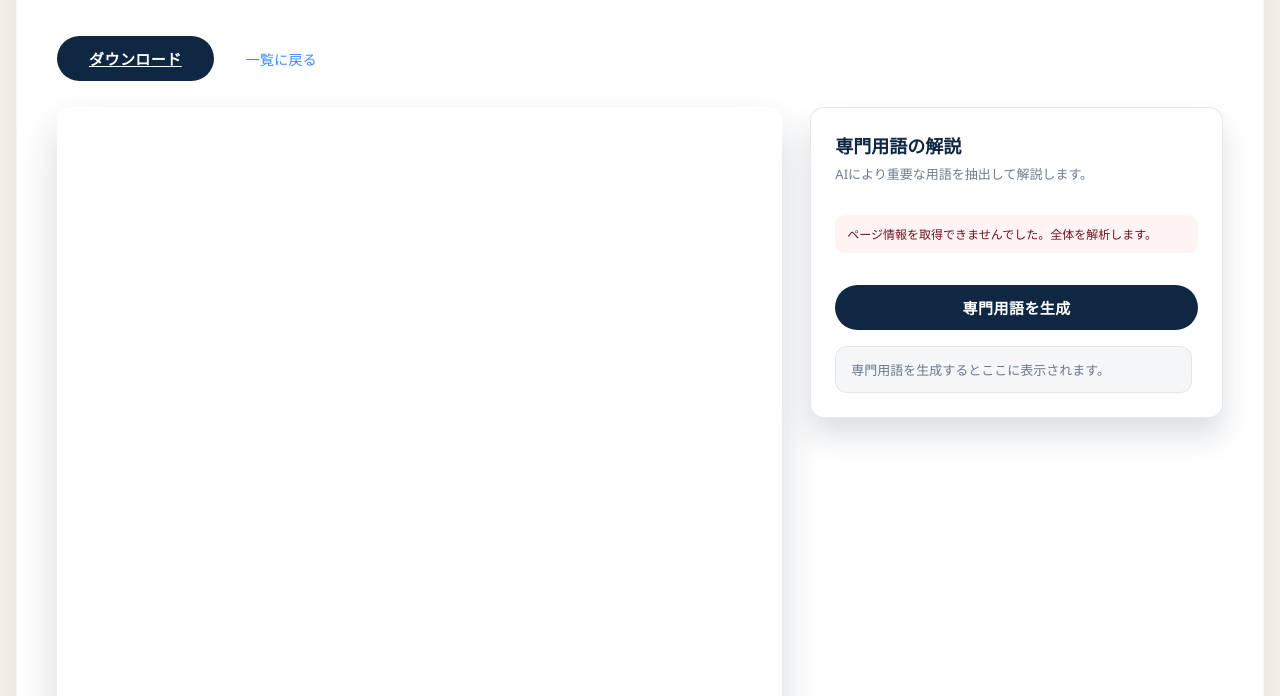
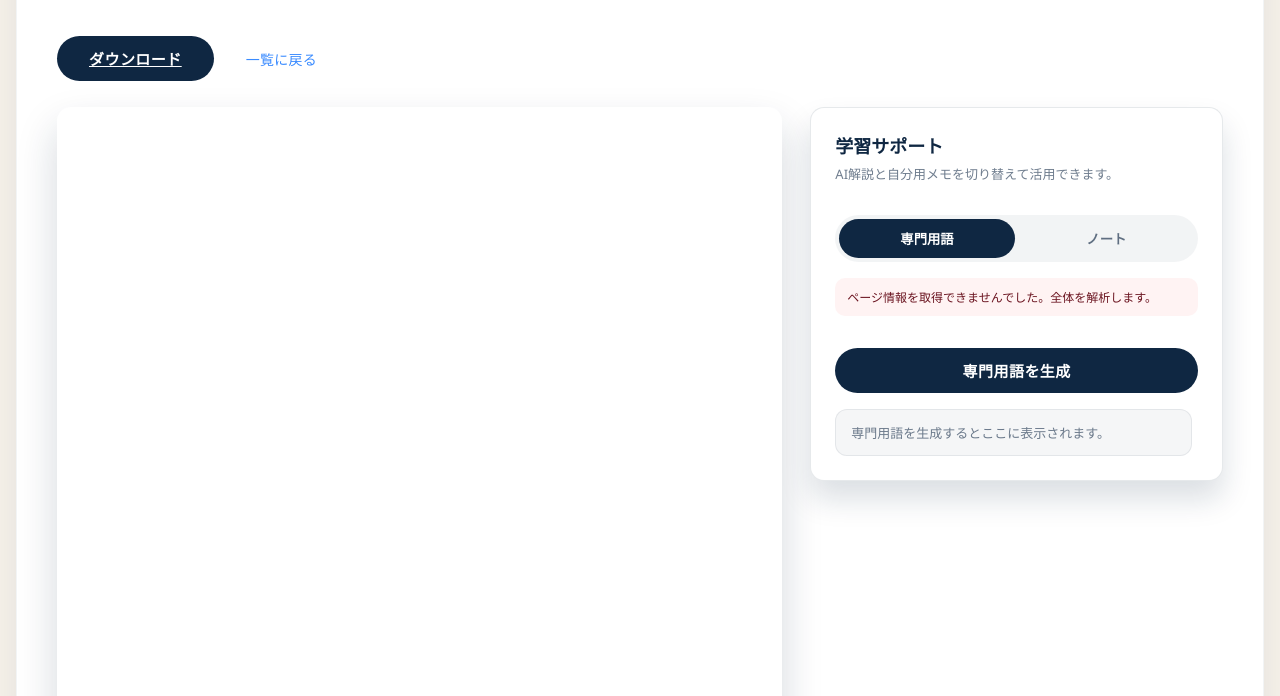
Before and after one commit to Mine-yours/NoteMate, a Flask app: template app/templates/view_pdf.html in a window 1280 px wide. Shown: the part 191-887 px from the top of the page. Run offline with Flask 3, Linux system fonts and the light colour scheme; the template is opened without the code that fills it, so the values that code supplies are empty.

Commit message:
ノート機能実装

```diff
--- a/app/static/style.css
+++ b/app/static/style.css
@@ -338,6 +338,47 @@ input[type="file"] {
     margin-bottom: 16px;
 }
 
+.glossary-tabs {
+    display: grid;
+    grid-template-columns: repeat(2, 1fr);
+    background: rgba(15, 39, 66, 0.05);
+    border-radius: 999px;
+    padding: 4px;
+    gap: 4px;
+}
+
+.tab-button {
+    border: none;
+    background: transparent;
+    color: rgba(15, 39, 66, 0.65);
+    font-weight: 600;
+    padding: 10px 0;
+    border-radius: 999px;
+    cursor: pointer;
+    transition: background-color 0.2s ease, color 0.2s ease;
+}
+
+.tab-button.active {
+    background: #0f2742;
+    color: #ffffff;
+}
+
+.tab-content {
+    display: none;
+    flex-direction: column;
+    gap: 16px;
+    flex: 1 1 auto;
+    overflow: hidden;
+}
+
+.tab-content.active {
+    display: flex;
+}
+
+.glossary-content {
+    overflow: hidden;
+}
+
 .glossary-status {
     min-height: 24px;
     font-size: 14px;
--- a/app/templates/view_pdf.html
+++ b/app/templates/view_pdf.html
@@ -31,9 +31,16 @@
 
             <aside class="glossary-panel" data-endpoint="{{ url_for('glossary', lecture_id=pdf.lecture_id) }}" data-lecture-id="{{ pdf.lecture_id }}">
                 <div class="glossary-header">
-                    <h2>専門用語の解説</h2>
-                    <p class="glossary-hint">AIにより重要な用語を抽出して解説します。</p>
+                    <h2>学習サポート</h2>
+                    <p class="glossary-hint">AI解説と自分用メモを切り替えて活用できます。</p>
                 </div>
+
+                <div class="glossary-tabs">
+                    <button type="button" class="tab-button active" data-target="glossary">専門用語</button>
+                    <button type="button" class="tab-button" data-target="notes">ノート</button>
+                </div>
+
+                <div class="tab-content glossary-content active" data-content="glossary">
                     {% if page_count > 0 %}
                         <label class="glossary-page-picker">
                             <span>対象ページ</span>
@@ -51,6 +58,13 @@
                     <div class="glossary-status hidden">解析中...</div>
                     <ul class="glossary-list"></ul>
                     <p class="glossary-error hidden"></p>
+                </div>
+
+                <div class="tab-content notes-content" data-content="notes">
+                    <label class="notes-label" for="notes-editor">講義ノート</label>
+                    <textarea id="notes-editor" class="notes-editor" placeholder="気づきや疑問点をメモしておきましょう。"></textarea>
+                    <p class="notes-status" aria-live="polite"></p>
+                </div>
             </aside>
         </div>
     </div>
@@ -69,6 +83,11 @@
             const lectureId = panel.dataset.lectureId;
             const cacheKeyPrefix = `NoteMate:glossary:${lectureId}:`;
             const cache = {};
+            const tabs = panel.querySelectorAll('.tab-button');
+            const tabContents = panel.querySelectorAll('.tab-content');
+            const notesEditor = panel.querySelector('.notes-editor');
+            const notesStatus = panel.querySelector('.notes-status');
+            const notesStorageKey = `NoteMate:notes:${lectureId}`;
 
             const toggle = (element, show) => {
                 element.classList.toggle('hidden', !show);
@@ -199,6 +218,50 @@
             if (!tryRenderCache(initialKey)) {
                 showPlaceholder('専門用語を生成するとここに表示されます。');
             }
+
+            const activateTab = (target) => {
+                tabs.forEach((tab) => {
+                    tab.classList.toggle('active', tab.dataset.target === target);
+                });
+                tabContents.forEach((content) => {
+                    content.classList.toggle('active', content.dataset.content === target);
+                });
+            };
+
+            tabs.forEach((tab) => {
+                tab.addEventListener('click', () => {
+                    activateTab(tab.dataset.target);
+                });
+            });
+
+            if (notesEditor) {
+                try {
+                    const saved = window.localStorage.getItem(notesStorageKey);
+                    if (saved) {
+                        notesEditor.value = saved;
+                        notesStatus.textContent = '保存済みのノートを読み込みました。';
+                    }
+                } catch (err) {
+                    console.warn('ノートの読み込みに失敗しました', err);
+                }
+
+                let saveTimer = null;
+                notesEditor.addEventListener('input', () => {
+                    if (saveTimer) {
+                        window.clearTimeout(saveTimer);
+                    }
+                    notesStatus.textContent = '保存中…';
+                    saveTimer = window.setTimeout(() => {
+                        try {
+                            window.localStorage.setItem(notesStorageKey, notesEditor.value);
+                            notesStatus.textContent = 'ノートを保存しました。';
+                        } catch (err) {
+                            notesStatus.textContent = 'ノートの保存に失敗しました。';
+                            console.warn('ノートの保存に失敗しました', err);
+                        }
+                    }, 400);
+                });
+            }
         })();
     </script>
 </body>
```
Also changed, not shown: other parts of app/static/style.css (+37 -1 lines). Lines whose indentation alone changed are shown as unchanged.
